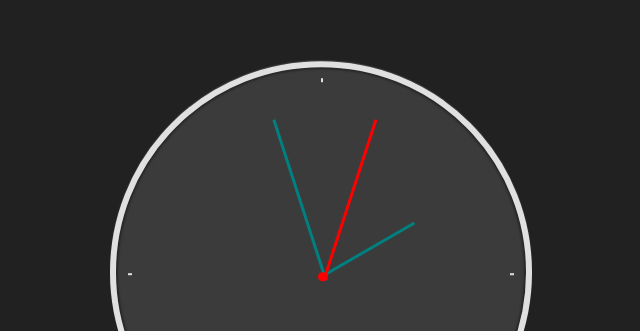
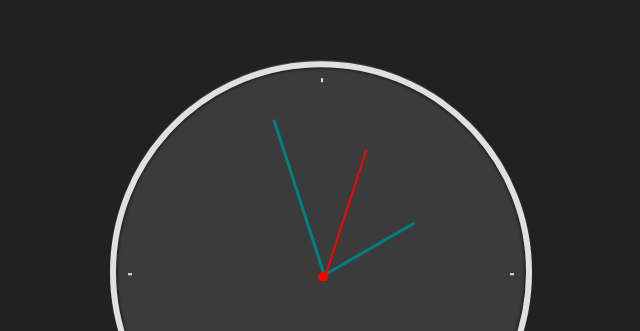
Before and after one commit to crisner/clock, a plain HTML site: page index.html in a window 1280 px wide. Shown: the part 120-451 px from the top of the page, 319-959 px from the left. Drawn offline with Linux system fonts and the light colour scheme.

Commit message:
Style - adjust seconds hand

```diff
--- a/css/style.css
+++ b/css/style.css
@@ -9,16 +9,9 @@ html, body {
 }
 
 .clock {
-    /* position: absolute; */
-    /* min-width: 100%;
-    min-height: 50%; */
     position: relative;
     top: 50%;
     transform: translateY(-50%);
-    /* background: rgba(66,66,66 ,0.8); */
-    /* width: 100%;
-    padding-top: 100%;
-    border-radius: 50%; */
 }
 
 .dial {
@@ -58,7 +51,6 @@ html, body {
     transform: rotate(90deg);
 }
 
-
 .hand {
     position: absolute;
     left: 50%;
@@ -81,7 +73,8 @@ html, body {
 }
 .hand.second-hand {
     background: red;
-    height: 40%;
+    height: 32%;
+    width: 0.1em;
     transform: translate(-50%, 5%) rotate(0deg);
 }
 
```
